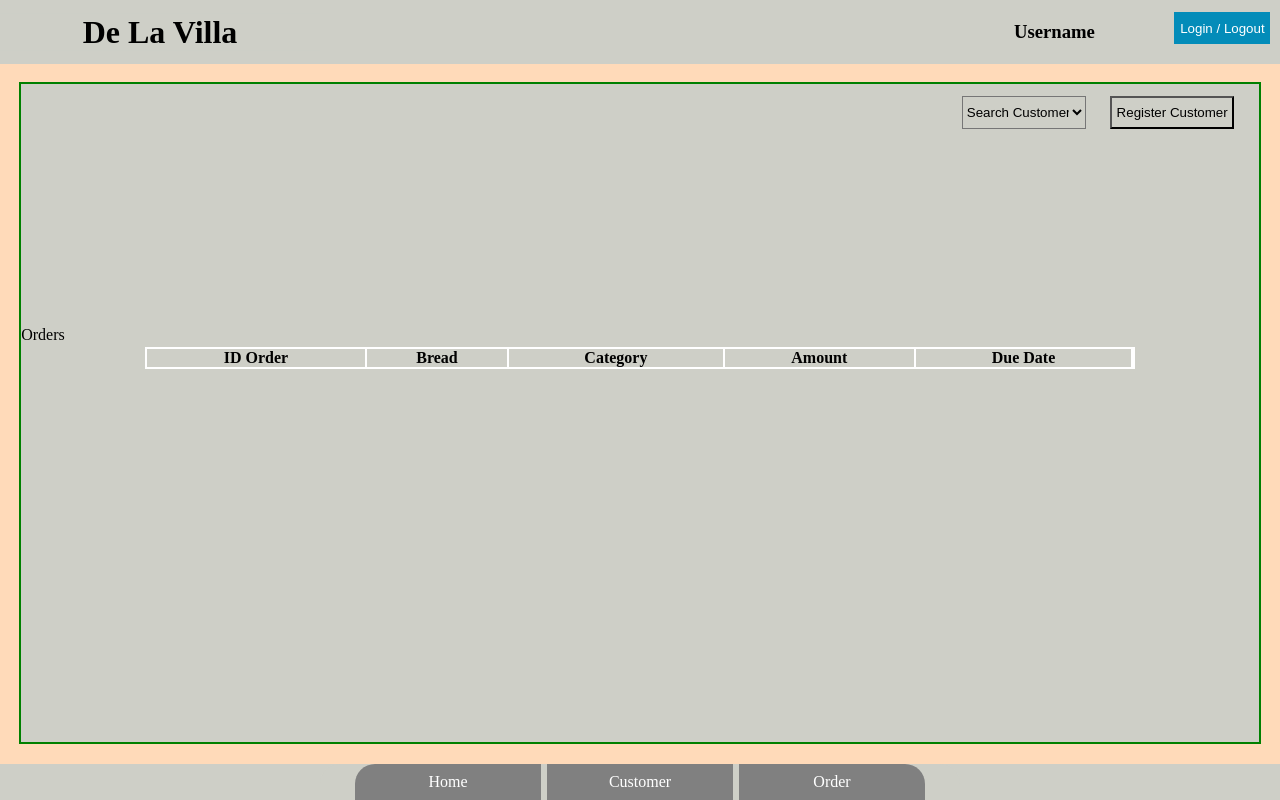
After one commit to JoseViscarra/DeLaVilla, a Django app: page /cliente/ in a window 1280 px wide. The commit adds this page. Run offline with Django 4.2, Linux system fonts and the light colour scheme; lists and menus that the app fills with data are empty.

Commit message:
Creation of Customer page and form

```diff
--- /dev/null
+++ b/operation/templates/operation/customer.html
@@ -0,0 +1,32 @@
+{% extends 'operation/operationmain.html' %}
+
+{% block content %}
+
+<div class="customer_content">
+    <div class="customer_ops">
+        <select name="" id="">
+            <option value="">Search Customer</option>
+        </select>
+        <button type="button">Register Customer</button>
+    </div>
+    <div class="customer_info">
+        <div class="customer_img"></div>
+        <div class="customer_bio"></div>
+        <div class="customer_order"></div>
+    </div>
+    <div class="customer_listorder">
+        <div>Orders</div>
+        <table>
+            <tr>
+                <th>ID Order</th>
+                <th>Bread</th>
+                <th>Category</th>
+                <th>Amount</th>
+                <th>Due Date</th>
+                <th></th>
+            </tr>
+        </table>
+    </div>
+</div>
+
+{% endblock %}
--- a/operation/templates/operation/operationmain.html
+++ b/operation/templates/operation/operationmain.html
@@ -22,12 +22,16 @@
         </div>
     </header>
     <main>
+        <div class="import_content">
+            {% block content %}
 
+            {%endblock%}
+        </div>
     </main>
     <footer>
         <nav class="navbar">
             <a class="navoption" id="nav1" href=""><small>Home</small></a>
-            <a class="navoption" id="nav2" href=""><small>Client</small></a>
+            <a class="navoption" id="nav2" href=""><small>Customer</small></a>
             <a class="navoption" id="nav3" href=""><small>Order</small></a>
         </nav>
     </footer>
--- a/operation/urls.py
+++ b/operation/urls.py
@@ -3,4 +3,5 @@ from . import views
 
 urlpatterns = [
     path('',views.operation_main ),
+    path('cliente/', views.customer ),
 ]
--- a/operation/views.py
+++ b/operation/views.py
@@ -4,3 +4,6 @@ from django.shortcuts import render
 
 def operation_main(request):
     return render(request, 'operation/operationmain.html' )
+
+def customer(request):
+    return render(request, 'operation/customer.html')
--- a/static/styles/operationmain.css
+++ b/static/styles/operationmain.css
@@ -47,11 +47,59 @@ main{
     height: 87.5vh;
     width: 100%;
     background-color: peachpuff;
+    position: relative;
+    justify-content: center;
+}
+.import_content{
+    width: 97%;
+    height: 94%;
+    position: absolute;
+    top: 2.5%;
+    left: 1.5%;
+}
+.customer_content{
+    height: 100%;
+    display: block;
+    border: solid green 2px;
+}
+.customer_ops{
+    height: 5%;
+    width: 100%;
+    margin-top: 1%;
+    display: flex;
+    position: relative;
+    justify-content: right;
+}
+.customer_ops select{
+    width: 10%;
+    margin-right: 2%;
+}
+.customer_ops button{
+    width: 10%;
+    margin-right: 2%;
+}
+.customer_info{
+    height: 30%;
+    display: block;
+}
+.customer_listorder{
+    height: 62%;
+    display: block;
+    position: relative;
+    justify-content: center;
+}
+.customer_listorder table{
+    position: absolute;
+    width: 80%;
+    top: 5%;
+    left: 10%;
+    background: white;
+
 }
 footer{
     height: 4.5vh;
     width: 100%;
-    position: relative;
+    position: fixed;
     justify-content: center;
 }
 .navbar{
```
Also changed, not shown: operation/templates/operation/order_forms.html (added, +18 -0 lines).
